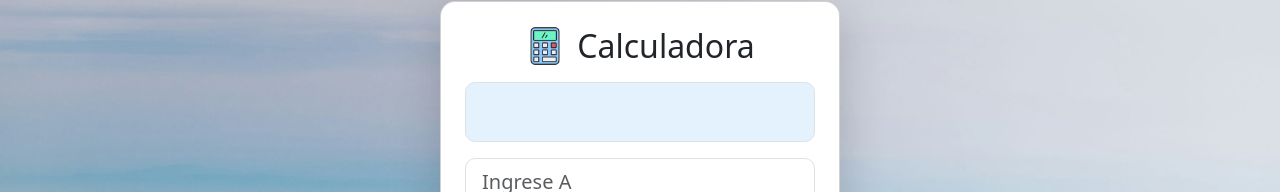
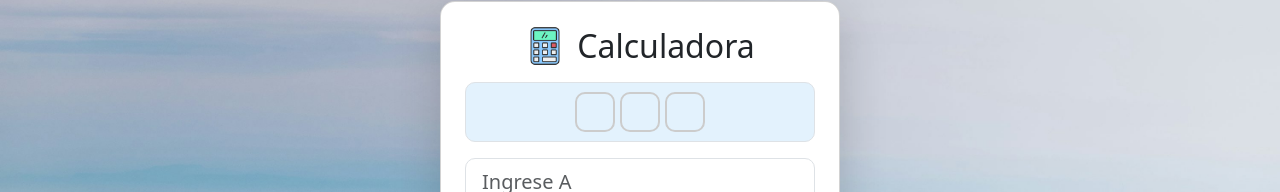
Before and after one commit to UxueS/Ejercicio_react, a React (Vite) app: page / in a window 1280 px wide. Shown: the part 147-339 px from the top of the page. Built offline with nearby package versions, Linux system fonts and the light colour scheme.

Commit message:
Casillas para los numeros y el operador

```diff
--- a/package.json
+++ b/package.json
@@ -10,6 +10,7 @@
     "preview": "vite preview"
   },
   "dependencies": {
+    "axios": "^1.7.9",
     "bootstrap": "^5.3.3",
     "react": "^19.0.0",
     "react-bootstrap": "^2.10.9",
--- a/src/Operador/Operador.jsx
+++ b/src/Operador/Operador.jsx
@@ -16,19 +16,77 @@ const Operador = ({
         <div>
             {/* Pantalla de la calculadora */}
             <div
-                className="form-control form-control-lg mb-3 text-end fw-bold"
+                className="form-control form-control-lg mb-3 fw-bold d-flex align-items-center justify-content-center"
                 style={{
                     height: "60px",
-                    fontSize: "24px",
+                    fontSize: "22px",
                     borderRadius: "10px",
                     background: "#e3f2fd",
                     display: "flex",
-                    alignItems: "center",
-                    justifyContent: "end",
+                    gap: "5px",
                     padding: "10px",
                 }}
             >
-                {a} {operacion} {b} {resultado !== "" && resultado !== null && `= ${resultado}`}
+                <span style={{
+                    border: "2px solid #ccc",
+                    padding: "10px",
+                    minWidth: "40px",  // Se adapta al contenido
+                    height: "40px",
+                    display: "inline-flex",
+                    alignItems: "center",
+                    justifyContent: "center",
+                    textAlign: "center",
+                    borderRadius: "10px",
+                    whiteSpace: "nowrap" // Evita el quiebre de texto
+                }}>
+                    {a || " "}
+                </span>
+                <span style={{
+                    border: "2px solid #ccc",
+                    padding: "10px",
+                    minWidth: "40px",
+                    height: "40px",
+                    display: "inline-flex",
+                    alignItems: "center",
+                    justifyContent: "center",
+                    textAlign: "center",
+                    borderRadius: "10px"
+                }}>
+                    {operacion || " "}
+                </span>
+                <span style={{
+                    border: "2px solid #ccc",
+                    padding: "10px",
+                    minWidth: "40px",
+                    height: "40px",
+                    display: "inline-flex",
+                    alignItems: "center",
+                    justifyContent: "center",
+                    textAlign: "center",
+                    borderRadius: "10px",
+                    whiteSpace: "nowrap"
+                }}>
+                    {b || " "}
+                </span>
+                {resultado !== "" && resultado !== null && (
+                    <>
+                        <span>=</span>
+                        <span style={{
+                            border: "2px solid #ccc",
+                            padding: "10px",
+                            minWidth: "40px",
+                            height: "40px",
+                            display: "inline-flex",
+                            alignItems: "center",
+                            justifyContent: "center",
+                            textAlign: "center",
+                            borderRadius: "10px",
+                            whiteSpace: "nowrap"
+                        }}>
+                            {resultado}
+                        </span>
+                    </>
+                )}
             </div>
 
             <input
@@ -67,7 +125,6 @@ const Operador = ({
                     >
                         {op}
                     </button>
-
                 ))}
             </div>
 
```
Also changed, not shown: 1 other file (tests, documents, lock files or other folders).
